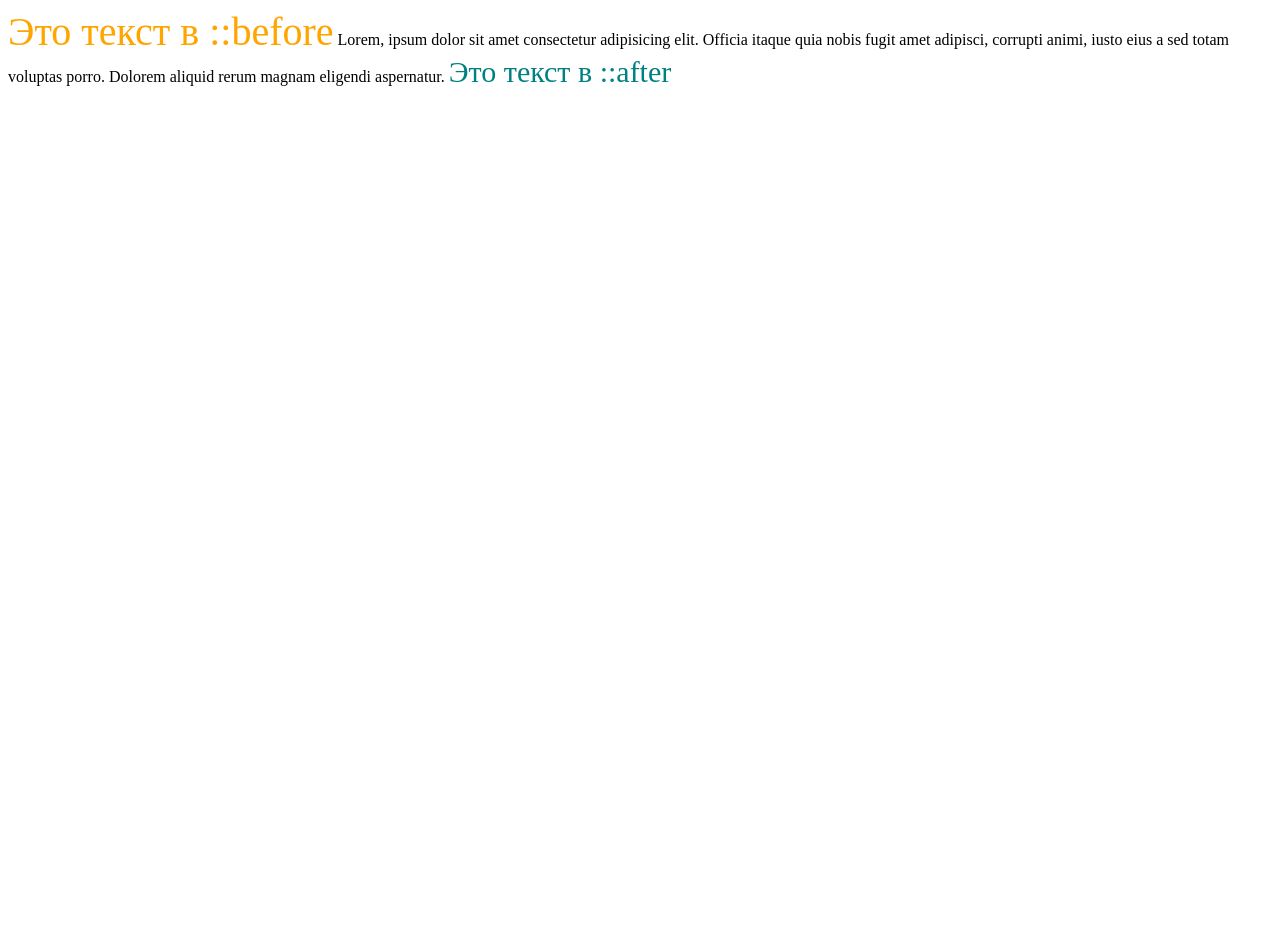
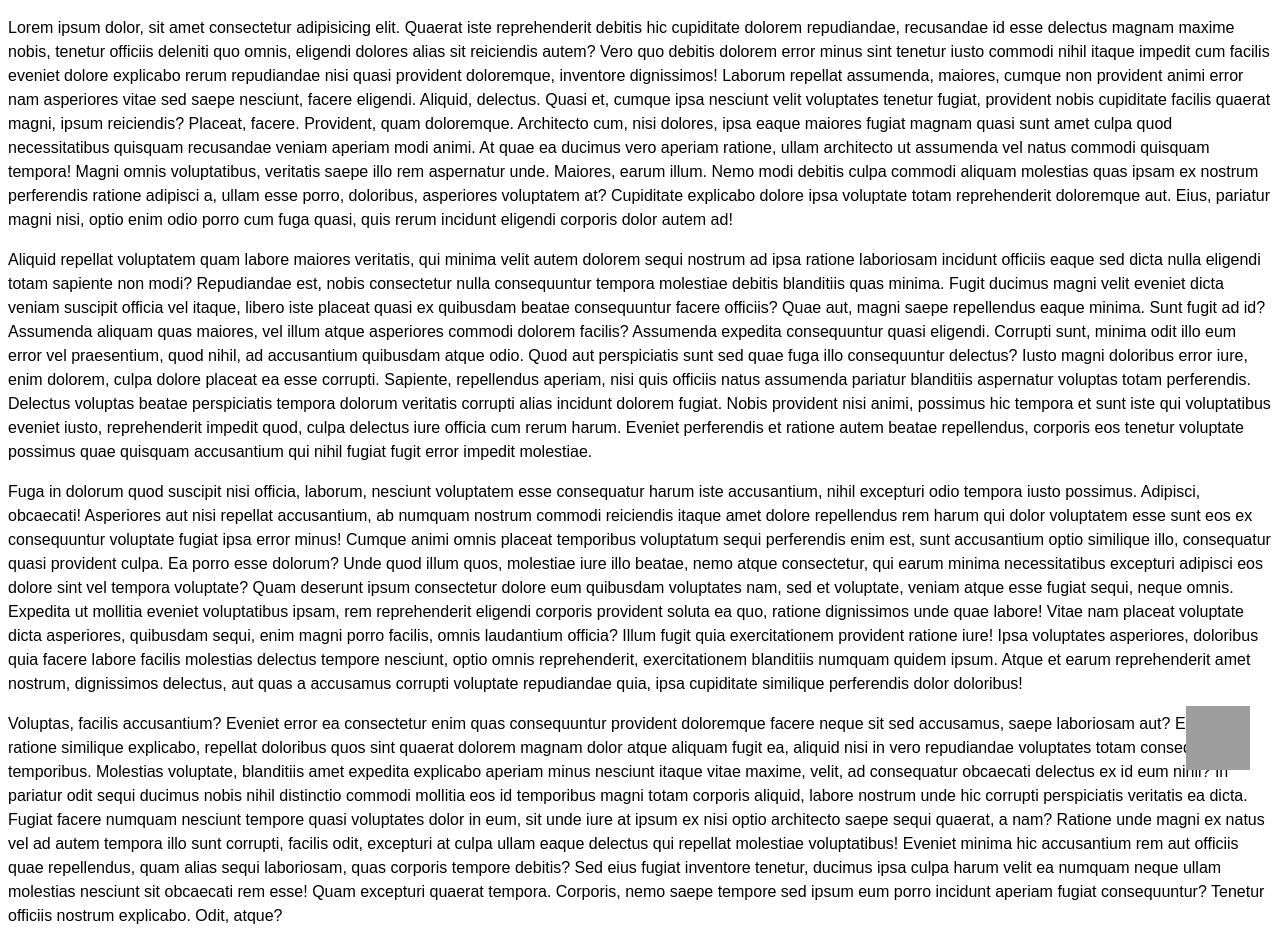
Before and after one commit to palkaz/githab-tutorial, a plain HTML site: page index.html in a window 1280 px wide. Before the commit the page ends 800 px from the top, so only its background shows below. Drawn offline with Linux system fonts and the light colour scheme; grey boxes are pictures that could not be loaded.

Commit message:
модуль5
позицианированные элементы

```diff
--- a/css/styles.css
+++ b/css/styles.css
@@ -1,44 +1,30 @@
-.container {
-  background-color: #ff8630;
-  padding: 55px 40px;
-}
-span {
-  content: "\2103";
-}
-table {
-  box-shadow: 2px 2px 2px 2px hsla(0, 0%, 0%, 0.2);
-  margin: 3rem;
-  font-family: sans-serif;
-  border-collapse: collapse;
-}
-caption {
-  font-size: 20px;
-  margin-bottom: 1rem;
-}
-thead {
-  background-color: #555;
-  color: #fff;
+/* HTML CSSResult Skip Results Iframe
+EDIT ON */
+* {
+  box-sizing: border-box;
 }
 
-td,
-th {
-  padding: 0.5rem 1rem;
-  border: 1px solid #888;
-  text-align: center;
+body {
+  font-family: sans-serif;
+  line-height: 1.5;
 }
 
-td[colspan] {
-  background-color: #eee;
+.chat-button {
+  position: fixed;
+  right: 30px;
+  bottom: 30px;
+
+  display: inline-block;
+  width: 64px;
+  height: 64px;
+
+  margin: 0;
+  padding: 0;
+  border: none;
+  background-color: transparent;
+
+  background-image: url("https://cdn-icons-png.flaticon.com/512/1653/1653630.png");
+  background-size: contain;
+
+  cursor: pointer;
 }
-
-.box::before {
-  content: "Это текст в ::before";
-  font-size: 40px;
-  color: orange;
-}
-
-.box::after {
-  content: "Это текст в ::after";
-  font-size: 30px;
-  color: teal;
-}
--- a/index.html
+++ b/index.html
@@ -7,72 +7,106 @@
     <link rel="stylesheet" href="/css/styles.css" />
   </head>
   <body>
-    <!-- <div class="container">
+    <continer>
+      <!-- HTML CSSResult Skip Results Iframe
+EDIT ON -->
+      <button class="chat-button"></button>
+
       <p>
-        Мы поместили текст в <code>&lt;div&gt;</code>, а сам контейнер покрасили
-        в оранжевый.
+        Lorem ipsum dolor, sit amet consectetur adipisicing elit. Quaerat iste
+        reprehenderit debitis hic cupiditate dolorem repudiandae, recusandae id
+        esse delectus magnam maxime nobis, tenetur officiis deleniti quo omnis,
+        eligendi dolores alias sit reiciendis autem? Vero quo debitis dolorem
+        error minus sint tenetur iusto commodi nihil itaque impedit cum facilis
+        eveniet dolore explicabo rerum repudiandae nisi quasi provident
+        doloremque, inventore dignissimos! Laborum repellat assumenda, maiores,
+        cumque non provident animi error nam asperiores vitae sed saepe
+        nesciunt, facere eligendi. Aliquid, delectus. Quasi et, cumque ipsa
+        nesciunt velit voluptates tenetur fugiat, provident nobis cupiditate
+        facilis quaerat magni, ipsum reiciendis? Placeat, facere. Provident,
+        quam doloremque. Architecto cum, nisi dolores, ipsa eaque maiores fugiat
+        magnam quasi sunt amet culpa quod necessitatibus quisquam recusandae
+        veniam aperiam modi animi. At quae ea ducimus vero aperiam ratione,
+        ullam architecto ut assumenda vel natus commodi quisquam tempora! Magni
+        omnis voluptatibus, veritatis saepe illo rem aspernatur unde. Maiores,
+        earum illum. Nemo modi debitis culpa commodi aliquam molestias quas
+        ipsam ex nostrum perferendis ratione adipisci a, ullam esse porro,
+        doloribus, asperiores voluptatem at? Cupiditate explicabo dolore ipsa
+        voluptate totam reprehenderit doloremque aut. Eius, pariatur magni nisi,
+        optio enim odio porro cum fuga quasi, quis rerum incidunt eligendi
+        corporis dolor autem ad!
       </p>
-    </div>
-    <span>&#8451;</span>
-    <h4>Проекты Илона Маска</h4>
-    <dl>
-      <dt>SpaceX</dt>
-      <dd>Космическая программа</dd>
-      <dt>Tesla</dt>
-      <dd>Электрический автомобиль с автопилотом</dd>
-      <dt>Starlink</dt>
-      <dd>Спутниковый интернет-провайдер для всей планеты</dd>
-      <dt>Hyperloop</dt>
-      <dd>Поезд в вакуумном туннеле</dd>
-      <dt>Neuralink</dt>
-      <dd>Нейроинтерфейс мозг-компьютер</dd>
-    </dl>
-    <audio preload="none" controls loop volume="0.3">
-      <source
-        src="https://goit.ua/autocheck/bensound-summer.mp3"
-        type="audio/mp3"
-      />
-    </audio>
-    <table>
-      <caption>
-        What is the difference between block, inline and inline-block
-      </caption>
-      <thead>
-        <tr>
-          <th>/</th>
-          <th>block</th>
-          <th>inline</th>
-          <th>inline-block</th>
-        </tr>
-      </thead>
-      <tbody>
-        <tr>
-          <th>height determined</th>
-          <td colspan="3">by height of content</td>
-        </tr>
-        <th>width determined</th>
-        <td>by width of parent element</td>
-        <td colspan="2">by width of content</td>
-        <tr>
-          <th>Is it possible to set height and width</th>
-          <td>yes</td>
-          <td>no</td>
-          <td>yes</td>
-        </tr>
-        <tr>
-          <th>How line wrapping works</th>
-          <td>always on a new line</td>
-          <td colspan="2">only when filling the width of the parent element</td>
-        </tr>
-      </tbody>
-    </table> -->
-
-    <container>
-      <div class="box">
-        Lorem, ipsum dolor sit amet consectetur adipisicing elit. Officia itaque
-        quia nobis fugit amet adipisci, corrupti animi, iusto eius a sed totam
-        voluptas porro. Dolorem aliquid rerum magnam eligendi aspernatur.
-      </div>
-    </container>
+      <p>
+        Aliquid repellat voluptatem quam labore maiores veritatis, qui minima
+        velit autem dolorem sequi nostrum ad ipsa ratione laboriosam incidunt
+        officiis eaque sed dicta nulla eligendi totam sapiente non modi?
+        Repudiandae est, nobis consectetur nulla consequuntur tempora molestiae
+        debitis blanditiis quas minima. Fugit ducimus magni velit eveniet dicta
+        veniam suscipit officia vel itaque, libero iste placeat quasi ex
+        quibusdam beatae consequuntur facere officiis? Quae aut, magni saepe
+        repellendus eaque minima. Sunt fugit ad id? Assumenda aliquam quas
+        maiores, vel illum atque asperiores commodi dolorem facilis? Assumenda
+        expedita consequuntur quasi eligendi. Corrupti sunt, minima odit illo
+        eum error vel praesentium, quod nihil, ad accusantium quibusdam atque
+        odio. Quod aut perspiciatis sunt sed quae fuga illo consequuntur
+        delectus? Iusto magni doloribus error iure, enim dolorem, culpa dolore
+        placeat ea esse corrupti. Sapiente, repellendus aperiam, nisi quis
+        officiis natus assumenda pariatur blanditiis aspernatur voluptas totam
+        perferendis. Delectus voluptas beatae perspiciatis tempora dolorum
+        veritatis corrupti alias incidunt dolorem fugiat. Nobis provident nisi
+        animi, possimus hic tempora et sunt iste qui voluptatibus eveniet iusto,
+        reprehenderit impedit quod, culpa delectus iure officia cum rerum harum.
+        Eveniet perferendis et ratione autem beatae repellendus, corporis eos
+        tenetur voluptate possimus quae quisquam accusantium qui nihil fugiat
+        fugit error impedit molestiae.
+      </p>
+      <p>
+        Fuga in dolorum quod suscipit nisi officia, laborum, nesciunt voluptatem
+        esse consequatur harum iste accusantium, nihil excepturi odio tempora
+        iusto possimus. Adipisci, obcaecati! Asperiores aut nisi repellat
+        accusantium, ab numquam nostrum commodi reiciendis itaque amet dolore
+        repellendus rem harum qui dolor voluptatem esse sunt eos ex consequuntur
+        voluptate fugiat ipsa error minus! Cumque animi omnis placeat temporibus
+        voluptatum sequi perferendis enim est, sunt accusantium optio similique
+        illo, consequatur quasi provident culpa. Ea porro esse dolorum? Unde
+        quod illum quos, molestiae iure illo beatae, nemo atque consectetur, qui
+        earum minima necessitatibus excepturi adipisci eos dolore sint vel
+        tempora voluptate? Quam deserunt ipsum consectetur dolore eum quibusdam
+        voluptates nam, sed et voluptate, veniam atque esse fugiat sequi, neque
+        omnis. Expedita ut mollitia eveniet voluptatibus ipsam, rem
+        reprehenderit eligendi corporis provident soluta ea quo, ratione
+        dignissimos unde quae labore! Vitae nam placeat voluptate dicta
+        asperiores, quibusdam sequi, enim magni porro facilis, omnis laudantium
+        officia? Illum fugit quia exercitationem provident ratione iure! Ipsa
+        voluptates asperiores, doloribus quia facere labore facilis molestias
+        delectus tempore nesciunt, optio omnis reprehenderit, exercitationem
+        blanditiis numquam quidem ipsum. Atque et earum reprehenderit amet
+        nostrum, dignissimos delectus, aut quas a accusamus corrupti voluptate
+        repudiandae quia, ipsa cupiditate similique perferendis dolor doloribus!
+      </p>
+      <p>
+        Voluptas, facilis accusantium? Eveniet error ea consectetur enim quas
+        consequuntur provident doloremque facere neque sit sed accusamus, saepe
+        laboriosam aut? Error rem ratione similique explicabo, repellat
+        doloribus quos sint quaerat dolorem magnam dolor atque aliquam fugit ea,
+        aliquid nisi in vero repudiandae voluptates totam consequuntur
+        temporibus. Molestias voluptate, blanditiis amet expedita explicabo
+        aperiam minus nesciunt itaque vitae maxime, velit, ad consequatur
+        obcaecati delectus ex id eum nihil? In pariatur odit sequi ducimus nobis
+        nihil distinctio commodi mollitia eos id temporibus magni totam corporis
+        aliquid, labore nostrum unde hic corrupti perspiciatis veritatis ea
+        dicta. Fugiat facere numquam nesciunt tempore quasi voluptates dolor in
+        eum, sit unde iure at ipsum ex nisi optio architecto saepe sequi
+        quaerat, a nam? Ratione unde magni ex natus vel ad autem tempora illo
+        sunt corrupti, facilis odit, excepturi at culpa ullam eaque delectus qui
+        repellat molestiae voluptatibus! Eveniet minima hic accusantium rem aut
+        officiis quae repellendus, quam alias sequi laboriosam, quas corporis
+        tempore debitis? Sed eius fugiat inventore tenetur, ducimus ipsa culpa
+        harum velit ea numquam neque ullam molestias nesciunt sit obcaecati rem
+        esse! Quam excepturi quaerat tempora. Corporis, nemo saepe tempore sed
+        ipsum eum porro incidunt aperiam fugiat consequuntur? Tenetur officiis
+        nostrum explicabo. Odit, atque?
+      </p>
+    </continer>
   </body>
 </html>
```
